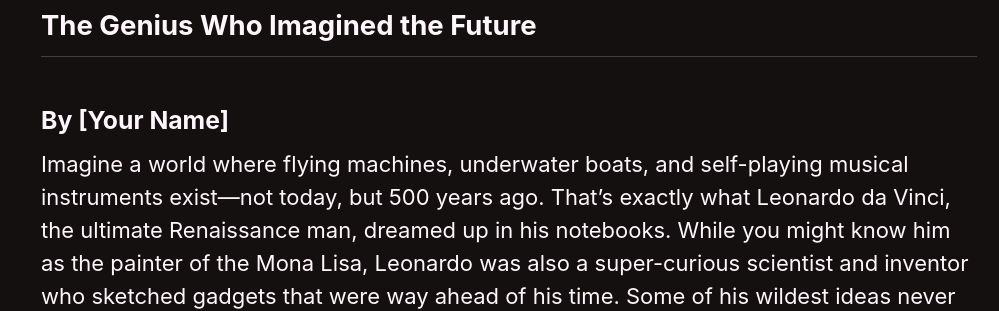
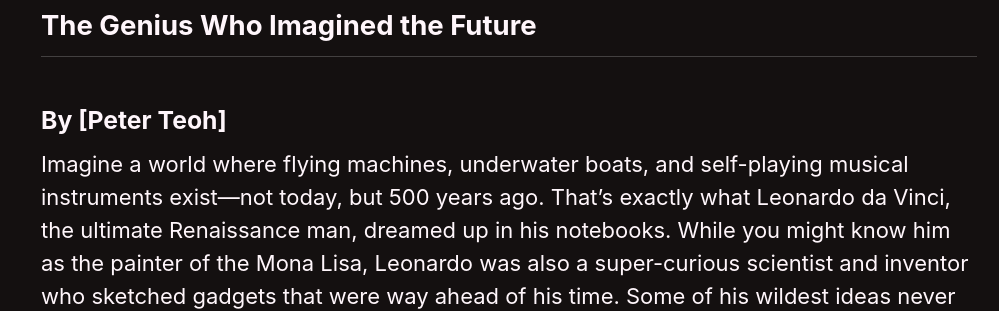
Before and after one commit to tthtlc/quest4science, a Jekyll site: the page built from _posts/Science & Technology/2025-10-11-the-lost-inventions-of-leonardo-da.md, in a window 1280 px wide and 900 px high, scrolled down 467 px. Shown: the part 155-466 px from the top of the window, without its empty margins (281-1280 px from the left). Built offline with Jekyll 4.4.1, drawn with Linux system fonts in a browser that asks for light colours; cached includes are drawn as plain includes; comment, search, counter and statistics services are not loaded.

Commit message:
modified:   Astronomy & Space Science/2025-10-11-black-holes-burping-out-leftover-starlight.md modified:   Science & Technology/2025-10-11-the-lost-inventions-of-leonardo-da.md

```diff
--- a/_posts/Science & Technology/2025-10-11-the-lost-inventions-of-leonardo-da.md
+++ b/_posts/Science & Technology/2025-10-11-the-lost-inventions-of-leonardo-da.md
@@ -17,7 +17,7 @@
 
 ## The Genius Who Imagined the Future
 
-### By [Your Name]
+### By [Peter Teoh]
 
 Imagine a world where flying machines, underwater boats, and self-playing musical instruments exist—not today, but 500 years ago. That’s exactly what Leonardo da Vinci, the ultimate Renaissance man, dreamed up in his notebooks. While you might know him as the painter of the Mona Lisa, Leonardo was also a super-curious scientist and inventor who sketched gadgets that were way ahead of his time. Some of his wildest ideas never got built, and some were lost to history. Let’s dive into the fascinating world of Leonardo’s “lost” inventions and see how his imagination still inspires us today.
 
```
Also changed, not shown: _posts/Astronomy & Space Science/2025-10-11-black-holes-burping-out-leftover-starlight.md (+1 -1 lines).
